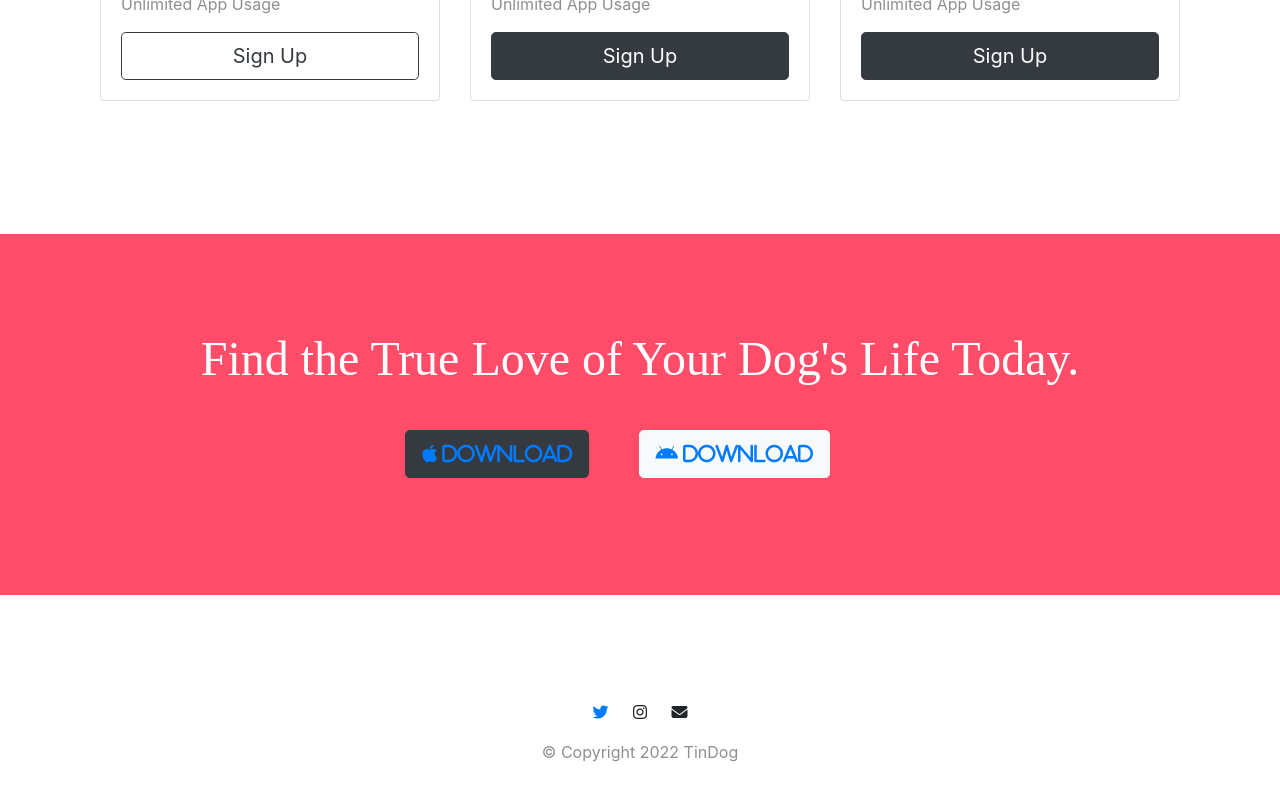
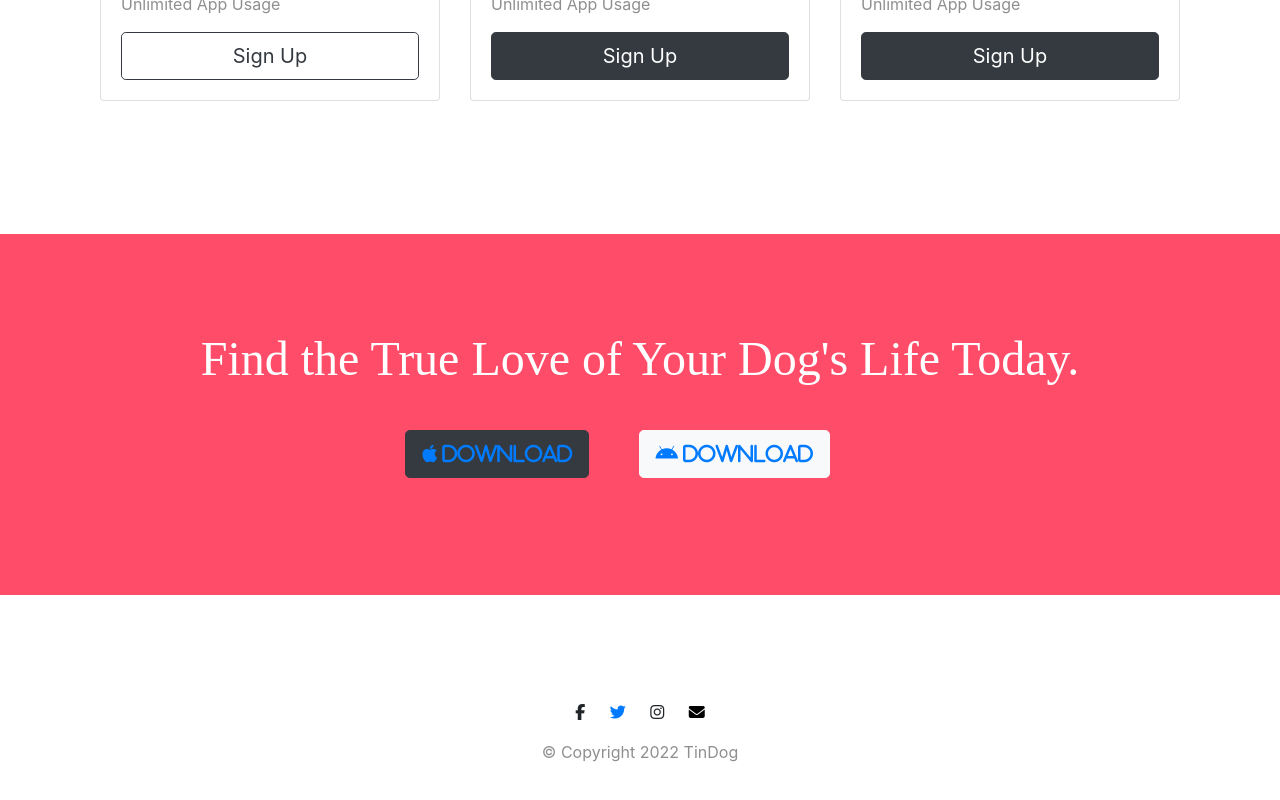
Before and after one commit to mayank0803/TinDog, a plain HTML site: page TinDog-Start-master/index.html in a window 1280 px wide. Shown: the part 2191-2991 px from the top of the page. Drawn offline with nearby package versions, Linux system fonts and the light colour scheme.

Commit message:
Update index.html

```diff
--- a/TinDog-Start-master/index.html
+++ b/TinDog-Start-master/index.html
@@ -202,15 +202,15 @@
 
   <footer id="footer">
 
-    <a href="https://www.facebook.com"style="text-decorations:none; color:inherit;><i class="social-icon fa fa-facebook-f"></i></a>
+    <a href="https://www.facebook.com"style="text-decorations:none; color:inherit;"><i class="social-icon fa fa-facebook-f"></i></a>
     <a href="https://www.twitter.com">
     <i class="social-icon fa fa-twitter"></i>
     </a>
-    <a href="https://www.instagram.com"style="text-decorations:none; color:inherit;>
+    <a href="https://www.instagram.com"style="text-decorations:none; color:inherit;">
       <i class="social-icon fa fa-instagram"></i>
     </a>
-    <a href="https://www.gmail.com"style="text-decorations:none; color:inherit;>
-    <i class="social-icon fa fa-envelope"></i>
+    <a href="https://www.gmail.com">
+    <i class="social-icon fa fa-envelope" style="color:black"></i>
     </a>
     <p>© Copyright 2022 TinDog</p>
 
```
